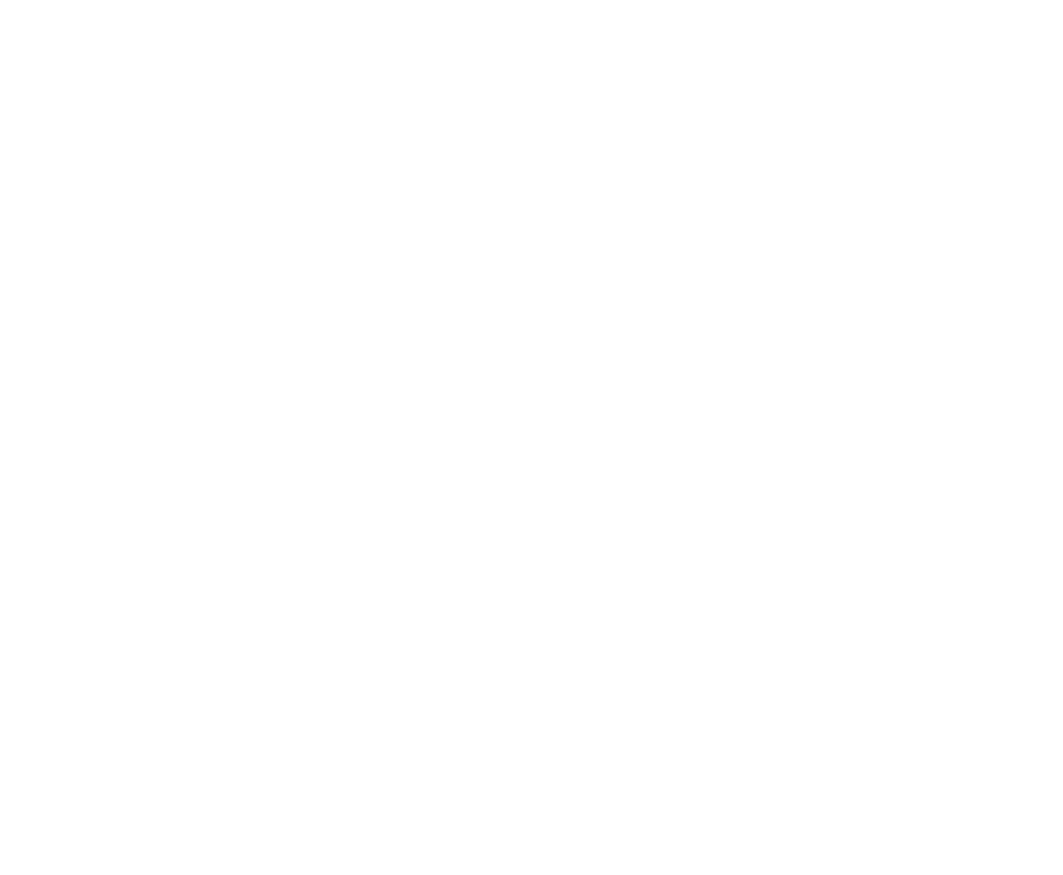
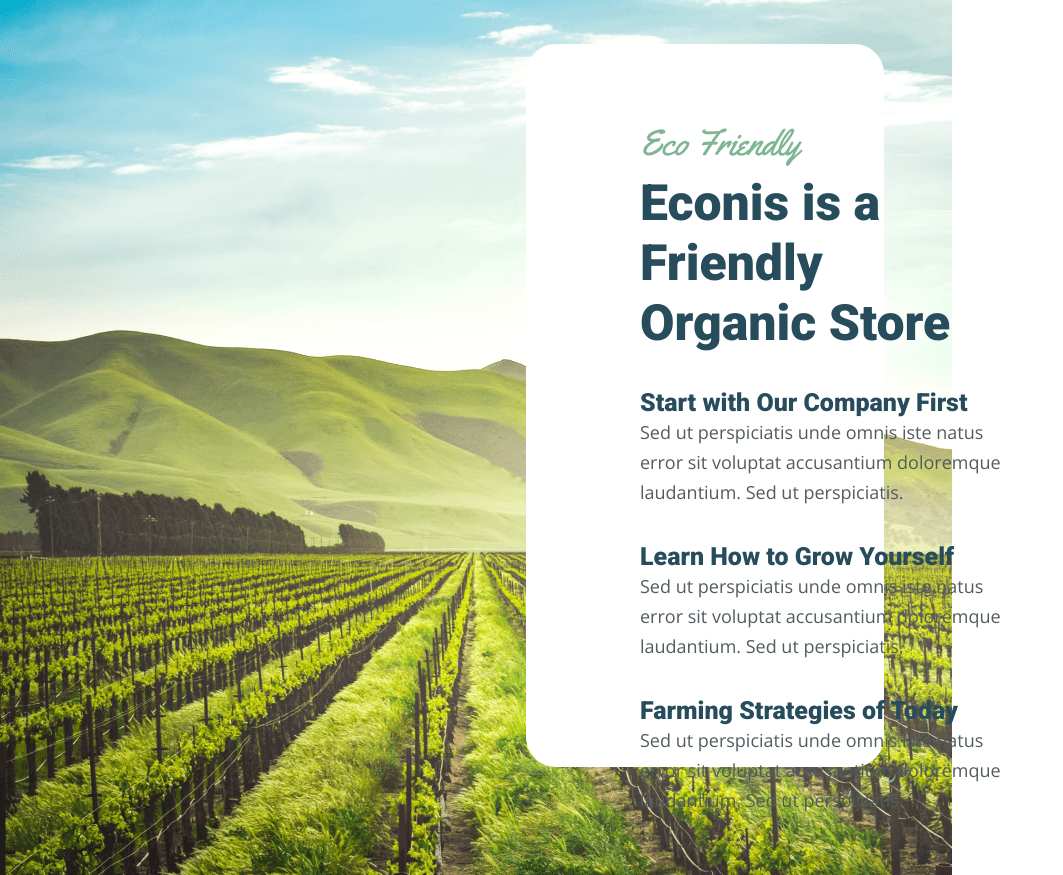
Before and after one commit to Anikonov-A/hillel_diploma_project, a React (Create React App) app: page / in a window 1280 px wide. Shown: the part 1160-2035 px from the top of the page, without its empty margins (0-1063 px from the left). Before the commit the page ends 1104 px from the top, so only its background shows below. Built offline with nearby package versions, Linux system fonts and the light colour scheme.

Commit message:
Created WhoWeAre section

```diff
--- a/src/pages/HomePage/HomePage.jsx
+++ b/src/pages/HomePage/HomePage.jsx
@@ -1,10 +1,12 @@
 import HeroSection from "./HeroSection/HeroSection";
+import WhoWeAre from "./WhoWeAreSection/WhoWeAreSection";
 import "./HomePage.scss"
 
 export default function HomePage() {
     return (
         <main className="wrapper">
             <HeroSection/>
+            <WhoWeAre/>
         </main>
     )
 }
--- /dev/null
+++ b/src/pages/HomePage/WhoWeAreSection/WhoWeAreSection.jsx
@@ -0,0 +1,40 @@
+import './WhoWeAreSection.scss';
+import Span from "@/components/Span/Span";
+import Title from "@/components/Title/Title";
+import Paragraph from "@/components/Paragraph/Paragraph";
+
+export default function WhoWeAre() {
+    return (
+        <section className='whoWeAreSection'>
+            <div className="container">
+               <div className='whoWeAreContentBlock'>
+                    <Span addClasses="spanMb">
+                        Eco Friendly
+                    </Span>
+                    <div>
+                        <Title size={2} >Econis is a Friendly <br/>Organic Store</Title>
+                        <div className='block'>
+                            <Title size={6} >Start with Our Company First </Title>
+                            <Paragraph>Sed ut perspiciatis unde omnis iste natus error
+                                sit voluptat accusantium doloremque laudantium. Sed ut perspiciatis.
+                            </Paragraph>
+                        </div>
+                        <div className='block'>
+                            <Title size={6} >Learn How to Grow Yourself </Title>
+                            <Paragraph>Sed ut perspiciatis unde omnis iste natus error
+                                sit voluptat accusantium doloremque laudantium. Sed ut perspiciatis.
+                            </Paragraph>
+                        </div>
+                        <div className='block'>
+                            <Title size={6} >Farming Strategies of Today </Title>
+                            <Paragraph>Sed ut perspiciatis unde omnis iste natus error
+                                sit voluptat accusantium doloremque laudantium. Sed ut perspiciatis.
+                            </Paragraph>
+                        </div>
+                    </div>
+                </div>
+
+            </div>
+        </section>
+    )
+}
--- /dev/null
+++ b/src/pages/HomePage/WhoWeAreSection/WhoWeAreSection.scss
@@ -0,0 +1,32 @@
+.whoWeAreSection {
+  height: 931px;
+  background-color: var(--white-color);
+  background-image: url("../../../../public/who-we-are-bg-img.png");
+  background-repeat: no-repeat;
+  background-position: left;
+  overflow: hidden;
+
+
+  .container {
+    width: 100%;
+    background-image: url("../../../../public/who-we-are-bg2.svg");
+    background-repeat: no-repeat;
+    background-position-x: 57%;
+    background-position-y: 100px;
+
+    .whoWeAreContentBlock {
+      width: 50%;
+      margin-right: 0;
+      margin-left: auto;
+      padding: 178px 260px 185px 0;
+
+      .spanMb {
+        margin-bottom: 8px;
+      }
+
+      .block {
+        margin-top: 35px;
+      }
+    }
+  }
+}
```
Also changed, not shown: public/who-we-are-bg-img.png (added), public/who-we-are-bg2.svg (added).
